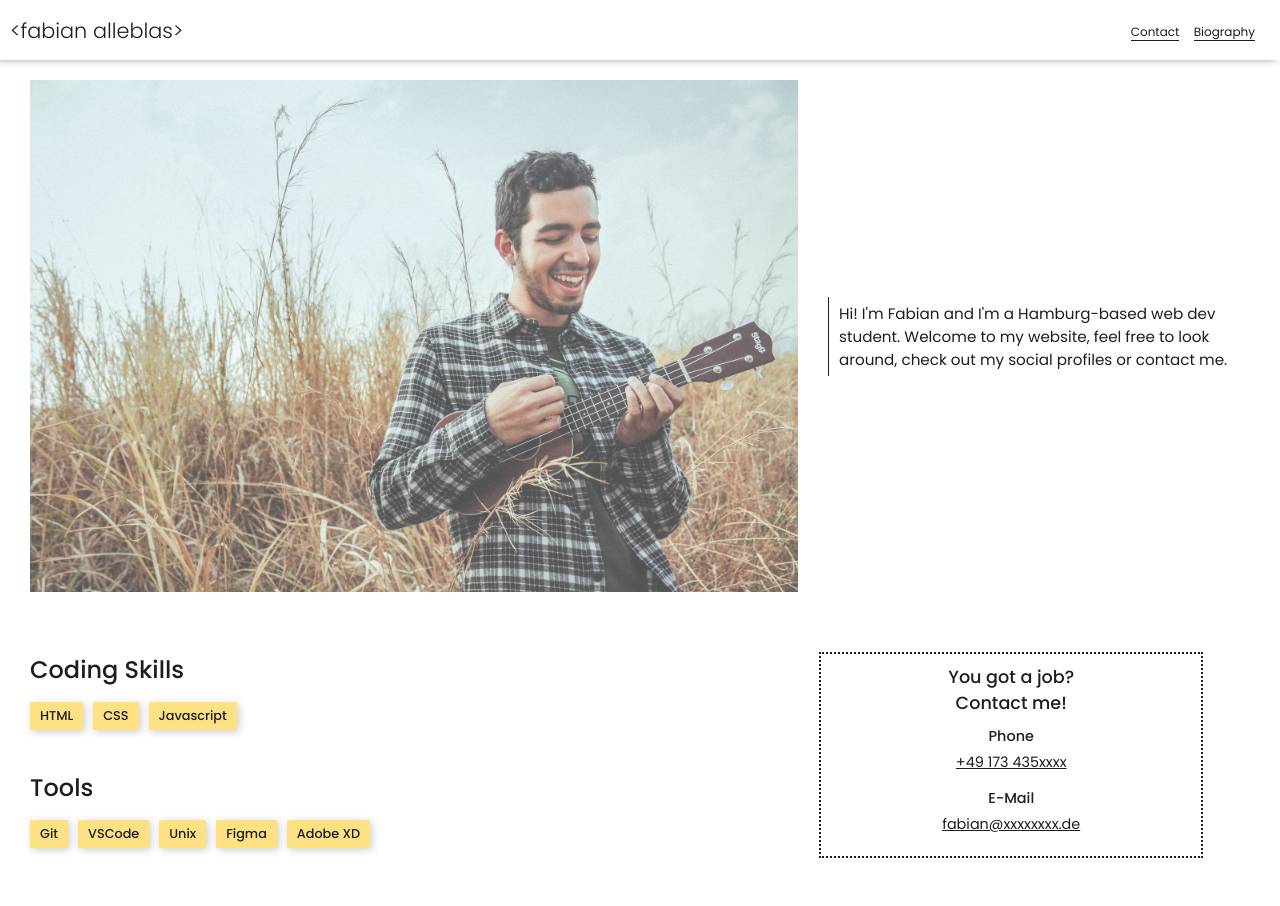
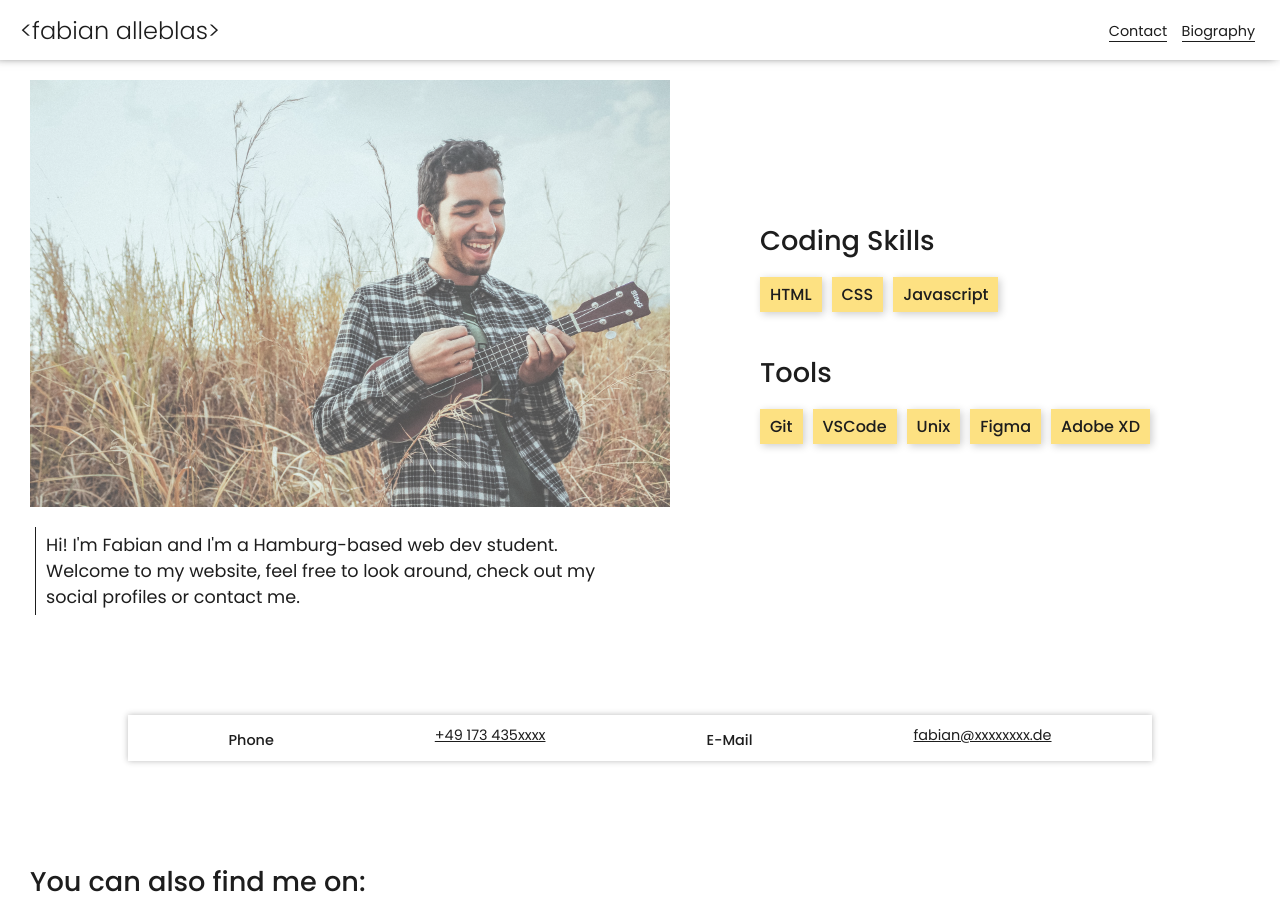
Before and after one commit to FabianAlleblas/personal-website, a plain HTML site: page index.html in a window 1280 px wide. Shown: the top 906 px of the page. Drawn offline with Linux system fonts and the light colour scheme.

Commit message:
started to style media query 1200px

```diff
--- a/style.css
+++ b/style.css
@@ -289,13 +289,13 @@ footer > h1 {
   }
 
   .intro > img {
-    max-width: 60%;
     margin-left: 30px;
   }
 
   .intro > p {
     margin: 0 30px 0 30px;
     padding: 5px 0 5px 10px;
+    width: 75%;
   }
 
   .contact {
@@ -315,3 +315,73 @@ footer > h1 {
     margin: 60px 0 40px 0;
   }
 }
+
+@media only screen and (min-width: 1200px) {
+  h2 {
+    font-size: 1.7em;
+  }
+
+  .main-header > h1 {
+    font-size: 1.5em;
+    margin-left: 20px;
+  }
+
+  .main-header > nav > a {
+    font-size: 0.9em;
+  }
+
+  .intro {
+    grid-column: 1 / 2;
+    flex-wrap: wrap;
+  }
+
+  .intro > img {
+  }
+
+  .intro > p {
+    width: 100%;
+    margin-top: 20px;
+    font-size: 1.1em;
+    margin-left: 35px;
+  }
+
+  .skills {
+    grid-column: 2 / 3;
+    grid-row: 1 / 2;
+    margin: auto;
+  }
+
+  .skills > ul > li {
+    font-size: 1em;
+  }
+
+  .contact {
+    grid-column: 1 / 3;
+    display: flex;
+    justify-content: space-around;
+    align-items: center;
+    justify-self: center;
+    width: 80%;
+    margin: 100px 0 0 0;
+    border: none;
+    box-shadow: 0px 0px 6px rgba(29, 29, 29, 0.3);
+  }
+
+  .contact > h2 {
+    display: none;
+  }
+
+  .social {
+    margin-top: 100px;
+  }
+
+  .bio,
+  .curriculum {
+    margin-top: 100px;
+    margin-bottom: 60px;
+  }
+
+  .bio > p {
+    font-size: 1em;
+  }
+}
```
